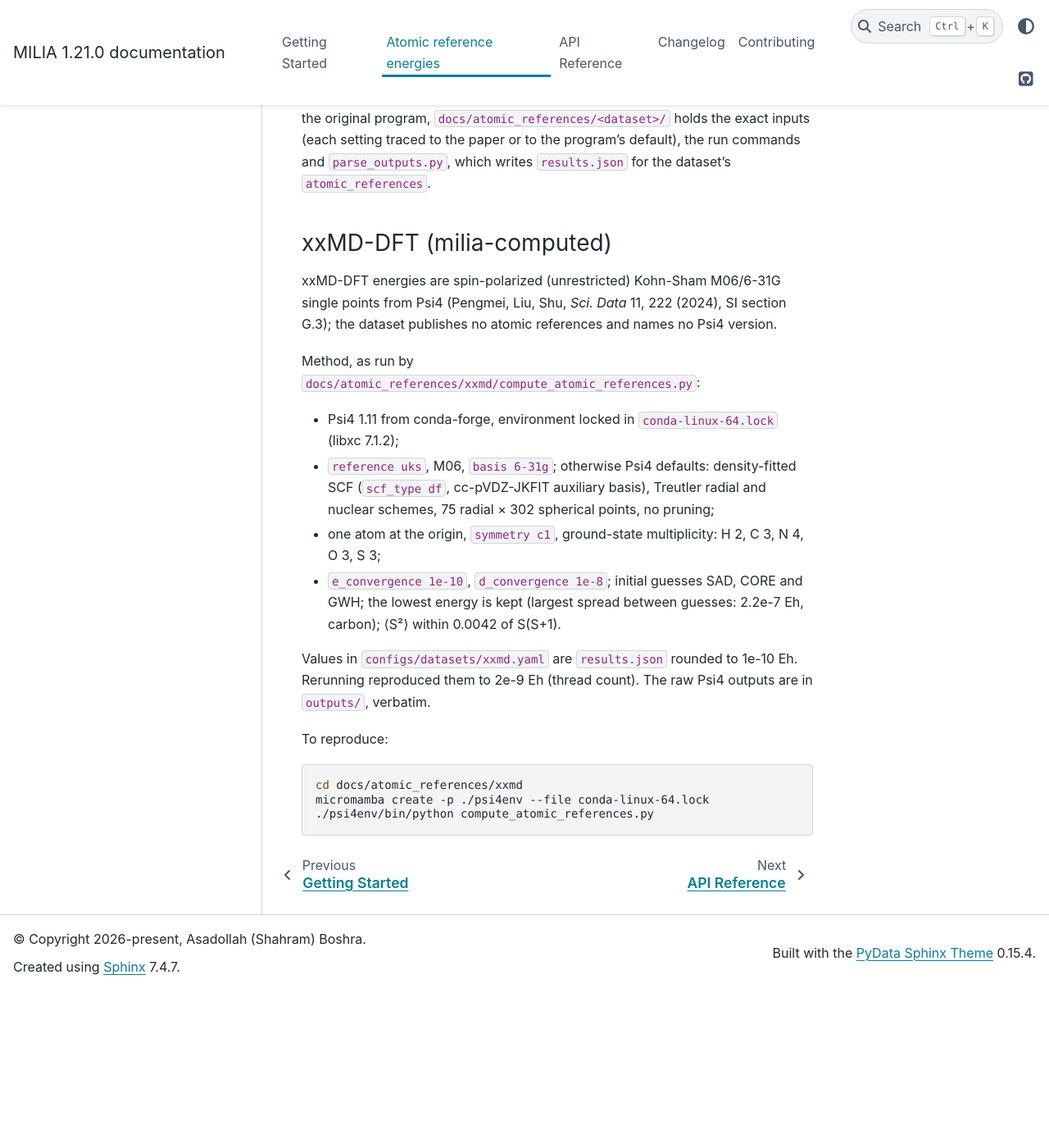
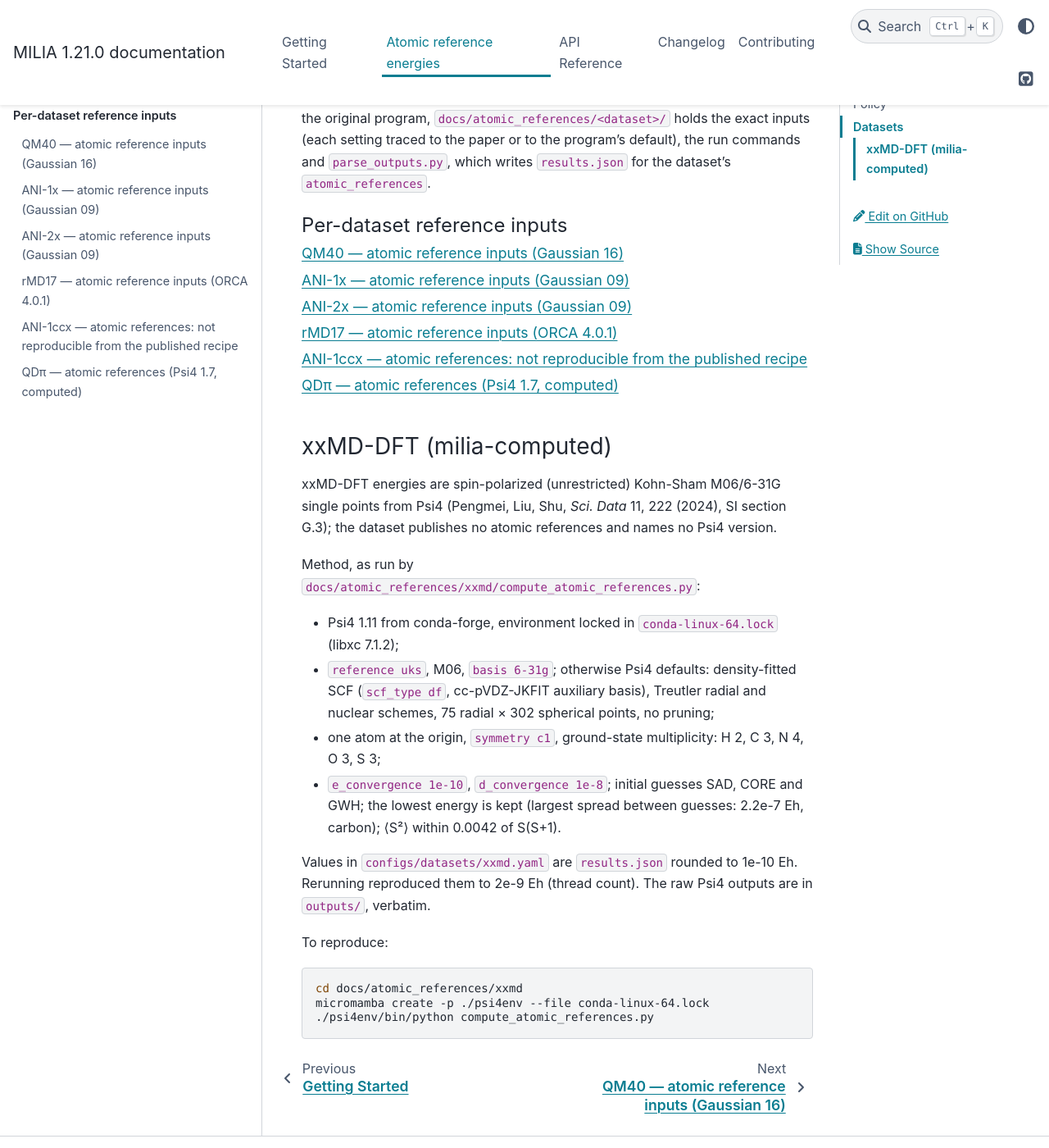
Before and after one commit to shahram-boshra/MILIA, a Sphinx documentation site: the page built from docs/atomic_reference_energies.md, in a window 1280 px wide and 1400 px high, scrolled down 2476 px. Shown: the whole window at 82% size. Built offline with Sphinx 7.4.7 and the PyData theme 0.15.4, drawn with Linux system fonts in a browser that asks for light colours; before the commit the page ends 3684 px from its top, so only the background shows below that.

Commit message:
docs: link the per-dataset atomic-reference pages and fix the contributing page links
The six per-dataset atomic-reference pages (QM40, ANI-1x, ANI-2x, rMD17, ANI-1ccx, QDpi) were built
but no page linked them; the atomic reference energies page now lists them in a toctree.

CONTRIBUTING.md, which the documentation includes, linked the code of conduct, README sections,
changelog and license by relative paths. Those files are not part of the documentation, so the links
were broken there; they now point to the files on GitHub, which works in both places.

````diff
--- a/docs/atomic_reference_energies.md
+++ b/docs/atomic_reference_energies.md
@@ -62,6 +62,18 @@ None of these datasets publishes isolated-atom energies. Where MILIA cannot run
 program's default), the run commands and `parse_outputs.py`, which writes `results.json` for the
 dataset's `atomic_references`.
 
+```{toctree}
+:maxdepth: 1
+:caption: Per-dataset reference inputs
+
+atomic_references/qm40/README
+atomic_references/ani1x/README
+atomic_references/ani2x/README
+atomic_references/rmd17/README
+atomic_references/ani1ccx/README
+atomic_references/qdpi/README
+```
+
 ### xxMD-DFT (milia-computed)
 
 xxMD-DFT energies are spin-polarized (unrestricted) Kohn-Sham M06/6-31G single points from Psi4
````
Also changed, not shown: CONTRIBUTING.md (+5 -5 lines).
